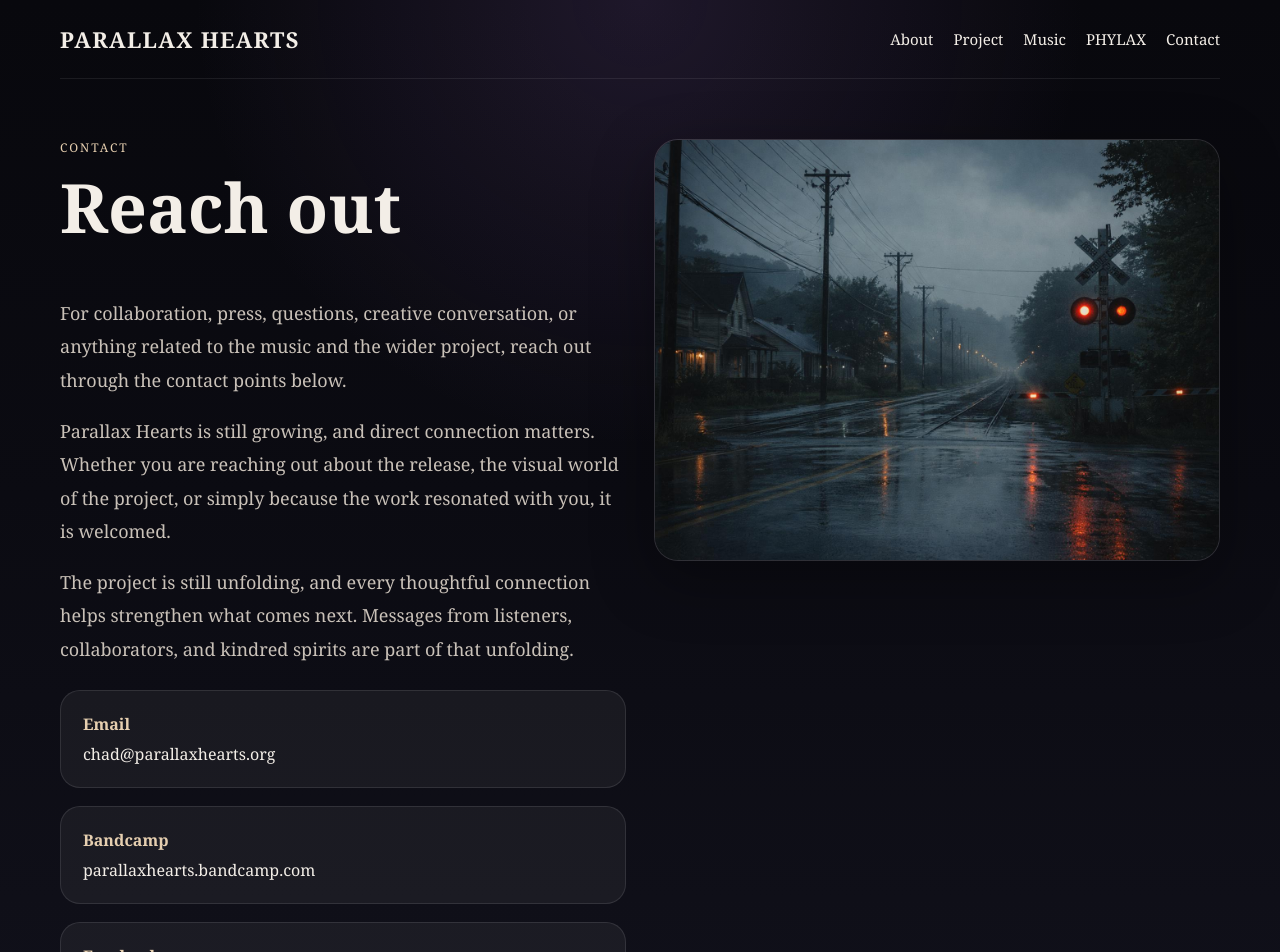
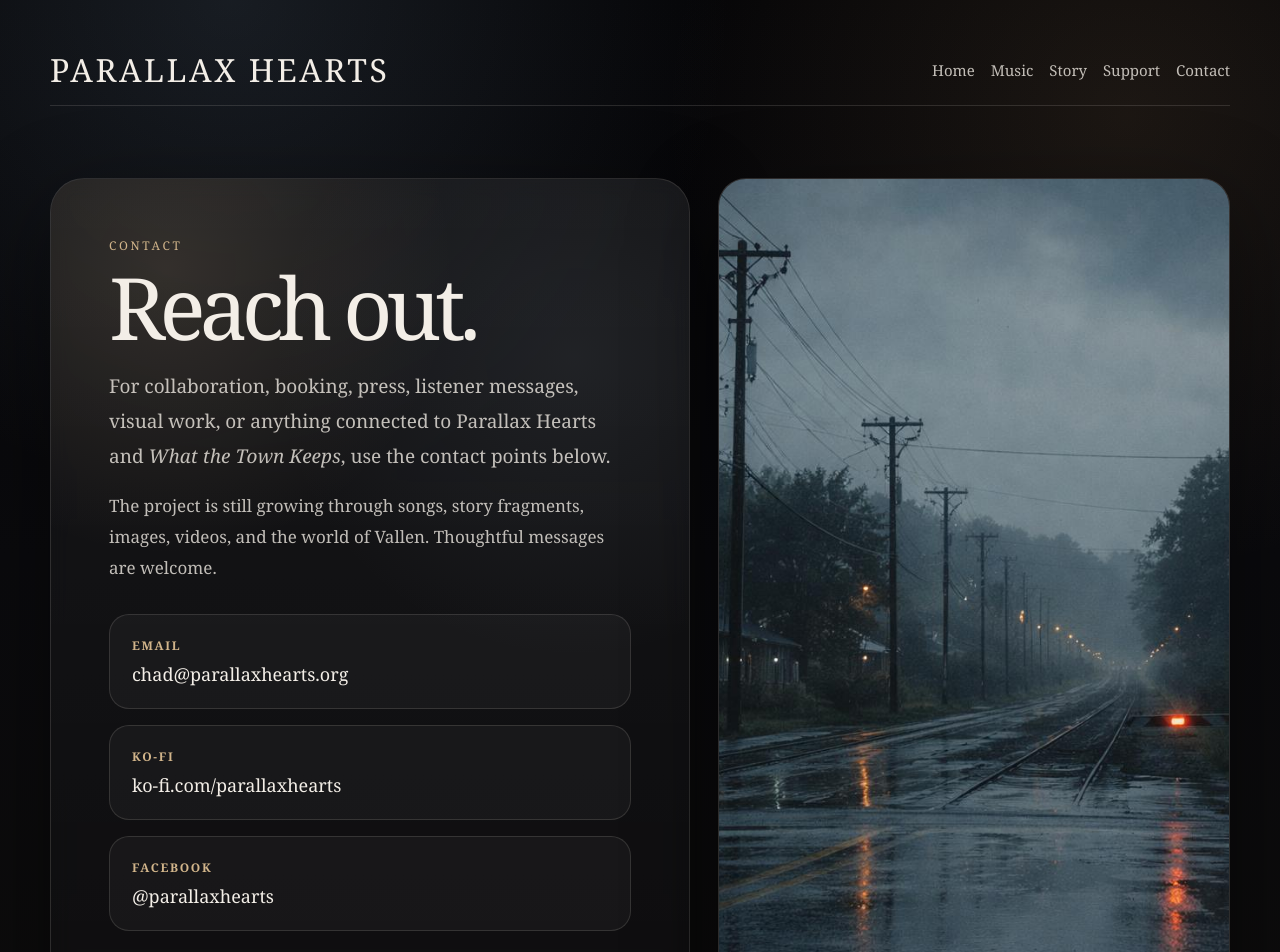
Before and after one commit to chthomps4/parallaxhearts-site, a Next.js app in the folder site/: page /contact in a window 1280 px wide. Shown: the top 952 px of the page. Built offline with nearby package versions, Linux system fonts and the light colour scheme.

Commit message:
Polish contact page

```diff
--- a/site/app/contact/page.tsx
+++ b/site/app/contact/page.tsx
@@ -3,160 +3,270 @@ import Link from "next/link";
 
 export default function ContactPage() {
   return (
-    <main
-      style={{
-        minHeight: "100vh",
-        background:
-          "radial-gradient(circle at top, rgba(110,78,146,0.22), transparent 35%), linear-gradient(180deg, #08080d 0%, #0b0b12 45%, #11111b 100%)",
-        color: "#f3eee7",
-        fontFamily: "Georgia, serif",
-      }}
-    >
-      <div style={{ width: "min(1160px, calc(100% - 32px))", margin: "0 auto" }}>
+    <main className="site-shell">
+      <section style={{ padding: "34px 0 18px" }}>
+        <div className="site-container">
           <header
             style={{
-            padding: "24px 0",
+              minHeight: "72px",
               display: "flex",
               justifyContent: "space-between",
               alignItems: "center",
               gap: "20px",
               flexWrap: "wrap",
-            borderBottom: "1px solid rgba(255,255,255,0.08)",
+              padding: "16px 0",
+              borderBottom: "1px solid var(--line)",
             }}
           >
             <Link
               href="/"
               style={{
-              fontSize: "22px",
-              fontWeight: 600,
-              letterSpacing: "0.06em",
-              color: "#f3eee7",
+                color: "var(--paper)",
                 textDecoration: "none",
+                fontSize: "clamp(22px, 4vw, 32px)",
+                letterSpacing: "0.08em",
                 textTransform: "uppercase",
+                lineHeight: 1,
               }}
             >
               Parallax Hearts
             </Link>
 
-          <nav style={{ display: "flex", gap: "20px", flexWrap: "wrap", fontSize: "15px" }}>
-            <Link href="/about" style={{ textDecoration: "none" }}>About</Link>
-            <Link href="/project" style={{ textDecoration: "none" }}>Project</Link>
-            <Link href="/music" style={{ textDecoration: "none" }}>Music</Link>
-            <Link href="/phylax" style={{ textDecoration: "none" }}>PHYLAX</Link>
-            <Link href="/contact" style={{ textDecoration: "none" }}>Contact</Link>
+            <nav
+              style={{
+                display: "flex",
+                gap: "16px",
+                flexWrap: "wrap",
+                alignItems: "center",
+              }}
+            >
+              {[
+                ["Home", "/"],
+                ["Music", "/music"],
+                ["Story", "/project"],
+                ["Support", "/support"],
+                ["Contact", "/contact"],
+              ].map(([label, href]) => (
+                <Link
+                  key={label}
+                  href={href}
+                  style={{
+                    color: "var(--paper-soft)",
+                    textDecoration: "none",
+                    fontSize: "15px",
+                  }}
+                >
+                  {label}
+                </Link>
+              ))}
             </nav>
           </header>
+        </div>
+      </section>
 
-        <section
+      <section style={{ padding: "54px 0 88px" }}>
+        <div className="site-container">
+          <div
             style={{
-            padding: "60px 0 80px",
               display: "grid",
-            gridTemplateColumns: "1fr 1fr",
+              gridTemplateColumns: "minmax(0, 1fr) minmax(300px, 0.8fr)",
               gap: "28px",
-            alignItems: "start",
+              alignItems: "stretch",
             }}
           >
-          <div>
+            <div
+              className="glass-panel"
+              style={{
+                padding: "clamp(28px, 6vw, 58px)",
+                position: "relative",
+                overflow: "hidden",
+              }}
+            >
               <div
                 style={{
-                color: "#e6cfb0",
-                textTransform: "uppercase",
-                letterSpacing: "0.16em",
-                fontSize: "12px",
-                marginBottom: "18px",
+                  position: "absolute",
+                  inset: 0,
+                  background:
+                    "radial-gradient(circle at 18% 10%, rgba(210,181,139,0.15), transparent 30%), radial-gradient(circle at 82% 20%, rgba(127,141,155,0.12), transparent 34%)",
+                  pointerEvents: "none",
+                }}
+              />
+
+              <div style={{ position: "relative", zIndex: 2 }}>
+                <p className="kicker">Contact</p>
+
+                <h1
+                  style={{
+                    margin: 0,
+                    fontSize: "clamp(46px, 8vw, 86px)",
+                    lineHeight: 0.9,
+                    letterSpacing: "-0.07em",
+                    fontWeight: 400,
+                    maxWidth: "760px",
                   }}
                 >
-              Contact
-            </div>
-
-            <h1 style={{ fontSize: "clamp(36px, 7vw, 68px)", lineHeight: 0.98, marginTop: 0 }}>
-              Reach out
+                  Reach out.
                 </h1>
 
-            <p style={{ fontSize: "18px", lineHeight: 1.85, color: "#c9c1b8" }}>
-              For collaboration, press, questions, creative conversation, or anything related
-              to the music and the wider project, reach out through the contact points below.
+                <p
+                  className="body-copy"
+                  style={{
+                    margin: "24px 0 0",
+                    maxWidth: "760px",
+                    fontSize: "19px",
+                  }}
+                >
+                  For collaboration, booking, press, listener messages, visual
+                  work, or anything connected to Parallax Hearts and{" "}
+                  <em>What the Town Keeps</em>, use the contact points below.
                 </p>
 
-            <p style={{ fontSize: "18px", lineHeight: 1.85, color: "#c9c1b8" }}>
-              Parallax Hearts is still growing, and direct connection matters.
-              Whether you are reaching out about the release, the visual world of the project,
-              or simply because the work resonated with you, it is welcomed.
+                <p
+                  className="body-copy"
+                  style={{
+                    margin: "18px 0 0",
+                    maxWidth: "760px",
+                  }}
+                >
+                  The project is still growing through songs, story fragments,
+                  images, videos, and the world of Vallen. Thoughtful messages
+                  are welcome.
                 </p>
 
-            <p style={{ fontSize: "18px", lineHeight: 1.85, color: "#c9c1b8" }}>
-              The project is still unfolding, and every thoughtful connection helps strengthen what comes next.
-              Messages from listeners, collaborators, and kindred spirits are part of that unfolding.
-            </p>
-
-            <div style={{ display: "grid", gap: "18px", marginTop: "24px" }}>
                 <div
                   style={{
-                  background: "rgba(255,255,255,0.05)",
-                  border: "1px solid rgba(255,255,255,0.1)",
+                    display: "grid",
+                    gap: "16px",
+                    marginTop: "30px",
+                    maxWidth: "680px",
+                  }}
+                >
+                  <div
+                    style={{
+                      border: "1px solid var(--line)",
                       borderRadius: "20px",
                       padding: "22px",
+                      background: "rgba(255,255,255,0.035)",
                     }}
                   >
-                <strong style={{ display: "block", marginBottom: "8px", color: "#e6cfb0" }}>
+                    <strong
+                      style={{
+                        display: "block",
+                        marginBottom: "8px",
+                        color: "var(--gold)",
+                        textTransform: "uppercase",
+                        letterSpacing: "0.14em",
+                        fontSize: "12px",
+                      }}
+                    >
                       Email
                     </strong>
-                <a href="mailto:chad@parallaxhearts.org" style={{ color: "#f3eee7", textDecoration: "none" }}>
+                    <a
+                      href="mailto:chad@parallaxhearts.org"
+                      style={{
+                        color: "var(--paper)",
+                        textDecoration: "none",
+                        fontSize: "18px",
+                      }}
+                    >
                       chad@parallaxhearts.org
                     </a>
                   </div>
 
                   <div
                     style={{
-                  background: "rgba(255,255,255,0.05)",
-                  border: "1px solid rgba(255,255,255,0.1)",
+                      border: "1px solid var(--line)",
                       borderRadius: "20px",
                       padding: "22px",
+                      background: "rgba(255,255,255,0.035)",
                     }}
                   >
-                <strong style={{ display: "block", marginBottom: "8px", color: "#e6cfb0" }}>
-                  Bandcamp
+                    <strong
+                      style={{
+                        display: "block",
+                        marginBottom: "8px",
+                        color: "var(--gold)",
+                        textTransform: "uppercase",
+                        letterSpacing: "0.14em",
+                        fontSize: "12px",
+                      }}
+                    >
+                      Ko-fi
                     </strong>
                     <a
-                  href="https://parallaxhearts.bandcamp.com/album/what-the-town-keeps"
+                      href="https://ko-fi.com/parallaxhearts"
                       target="_blank"
                       rel="noreferrer"
-                  style={{ color: "#f3eee7", textDecoration: "none" }}
+                      style={{
+                        color: "var(--paper)",
+                        textDecoration: "none",
+                        fontSize: "18px",
+                      }}
                     >
-                  parallaxhearts.bandcamp.com
+                      ko-fi.com/parallaxhearts
                     </a>
                   </div>
 
                   <div
                     style={{
-                  background: "rgba(255,255,255,0.05)",
-                  border: "1px solid rgba(255,255,255,0.1)",
+                      border: "1px solid var(--line)",
                       borderRadius: "20px",
                       padding: "22px",
+                      background: "rgba(255,255,255,0.035)",
                     }}
                   >
-                <strong style={{ display: "block", marginBottom: "8px", color: "#e6cfb0" }}>
+                    <strong
+                      style={{
+                        display: "block",
+                        marginBottom: "8px",
+                        color: "var(--gold)",
+                        textTransform: "uppercase",
+                        letterSpacing: "0.14em",
+                        fontSize: "12px",
+                      }}
+                    >
                       Facebook
                     </strong>
                     <a
                       href="https://www.facebook.com/parallaxhearts"
                       target="_blank"
                       rel="noreferrer"
-                  style={{ color: "#f3eee7", textDecoration: "none" }}
+                      style={{
+                        color: "var(--paper)",
+                        textDecoration: "none",
+                        fontSize: "18px",
+                      }}
                     >
                       @parallaxhearts
                     </a>
                   </div>
                 </div>
+
+                <div
+                  style={{
+                    marginTop: "30px",
+                    display: "flex",
+                    gap: "12px",
+                    flexWrap: "wrap",
+                  }}
+                >
+                  <Link href="/music" className="primary-button">
+                    Listen to the Album
+                  </Link>
+
+                  <Link href="/support" className="secondary-button">
+                    Support the Project
+                  </Link>
+                </div>
+              </div>
             </div>
 
             <div
+              className="glass-panel"
               style={{
-              background: "rgba(255,255,255,0.05)",
-              border: "1px solid rgba(255,255,255,0.1)",
-              borderRadius: "24px",
+                borderRadius: "28px",
                 overflow: "hidden",
-              boxShadow: "0 18px 60px rgba(0,0,0,0.35)",
+                minHeight: "460px",
               }}
             >
               <Image
@@ -164,11 +274,25 @@ export default function ContactPage() {
                 alt="Parallax Hearts contact page image"
                 width={1200}
                 height={1400}
-              style={{ width: "100%", height: "100%", objectFit: "cover", minHeight: "420px" }}
+                style={{
+                  width: "100%",
+                  height: "100%",
+                  objectFit: "cover",
+                  minHeight: "460px",
+                }}
               />
             </div>
+          </div>
+        </div>
       </section>
-      </div>
+
+      <style>{`
+        @media (max-width: 900px) {
+          section div[style*="grid-template-columns"] {
+            grid-template-columns: 1fr !important;
+          }
+        }
+      `}</style>
     </main>
   );
 }
```
Lines whose indentation alone changed are shown as unchanged.
